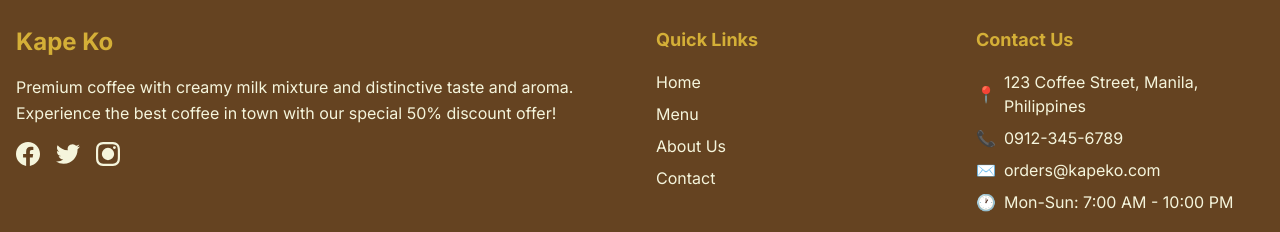
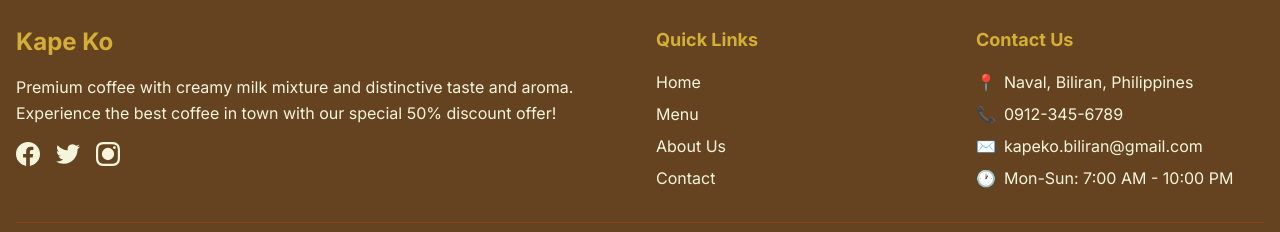
Before and after one commit to jeancl4ire-maker/KapeKo, a React (Create React App) app: page /menu in a window 1280 px wide. Shown: the part 1442-1674 px from the top of the page. Built offline with nearby package versions, Linux system fonts and the light colour scheme; the HTML template or start-up script is replaced by a standard one.

Commit message:
Update contact info: Naval Biliran location and Gmail

```diff
--- a/src/components/Footer.jsx
+++ b/src/components/Footer.jsx
@@ -65,7 +65,7 @@ export default function Footer() {
             <ul className="space-y-2 text-coffee-cream">
               <li className="flex items-center">
                 <span className="mr-2">📍</span>
-                123 Coffee Street, Manila, Philippines
+                Naval, Biliran, Philippines
               </li>
               <li className="flex items-center">
                 <span className="mr-2">📞</span>
@@ -73,7 +73,7 @@ export default function Footer() {
               </li>
               <li className="flex items-center">
                 <span className="mr-2">✉️</span>
-                orders@kapeko.com
+                kapeko.biliran@gmail.com
               </li>
               <li className="flex items-center">
                 <span className="mr-2">🕐</span>
```
